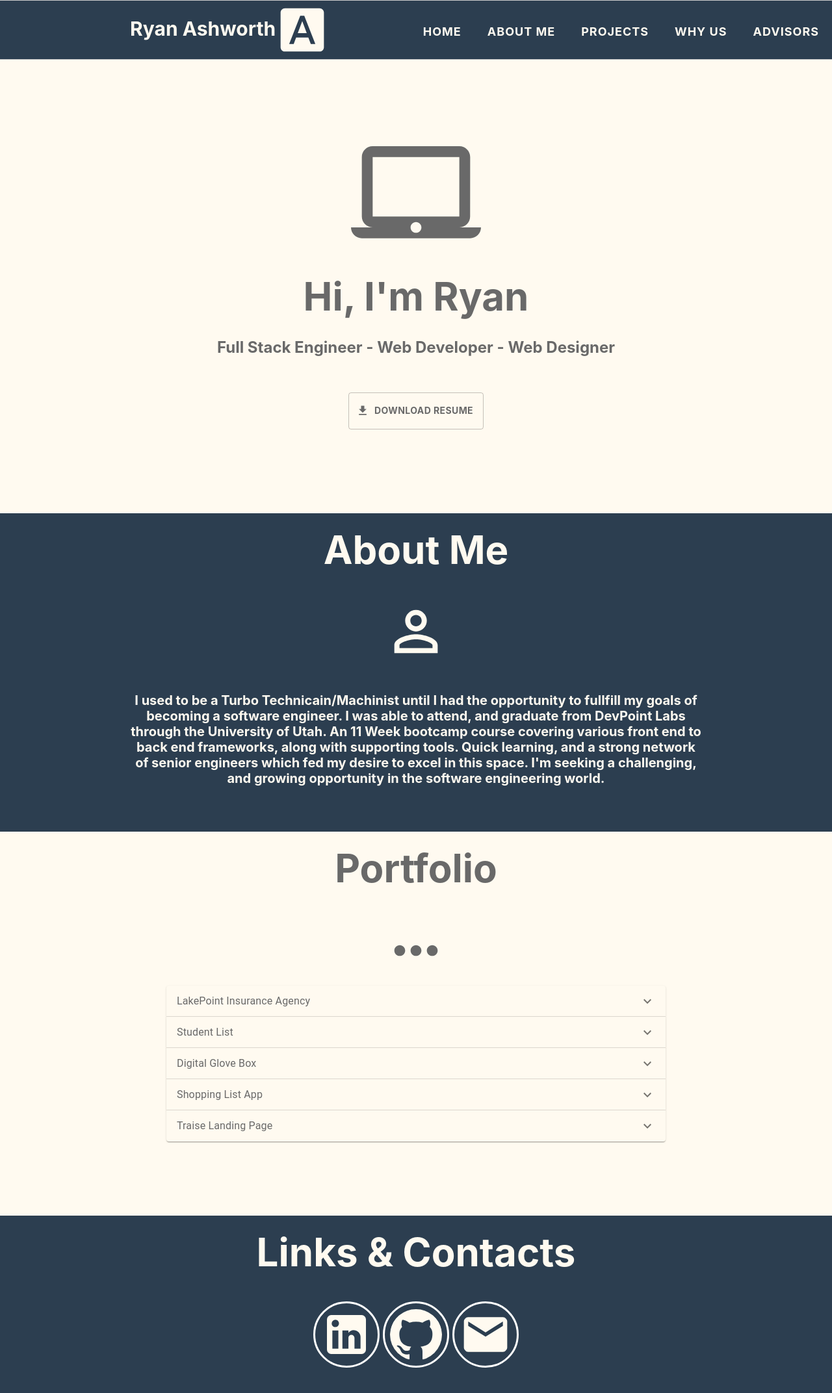
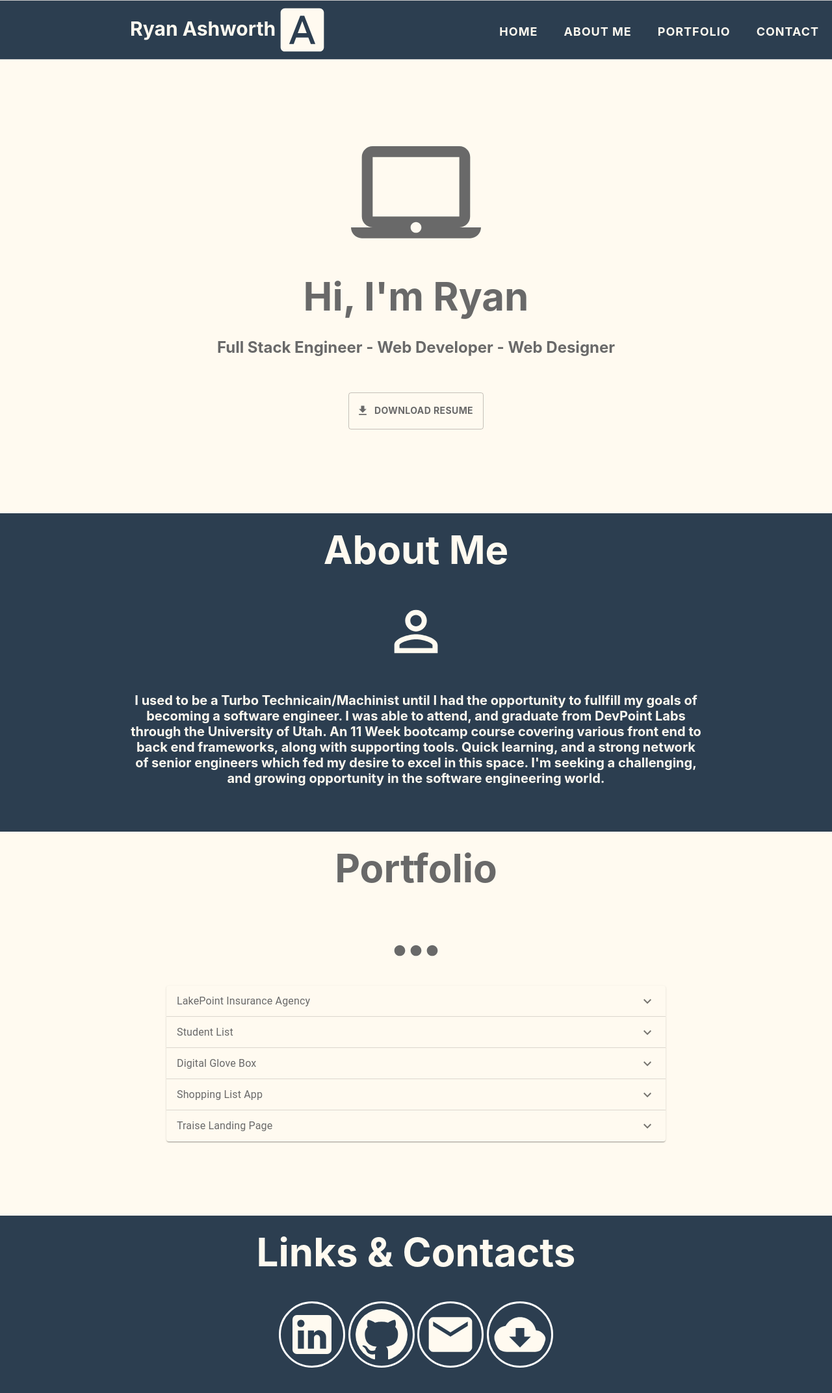
Before and after one commit to RyanAsh93/portfolio_website, a React (Create React App) app: page / in a window 1280 px wide. Shown: the top 2144 px of the page at 65% size. Built offline with nearby package versions, Linux system fonts and the light colour scheme.

Commit message:
contact update

```diff
--- a/src/components/aboutMe.js
+++ b/src/components/aboutMe.js
@@ -10,7 +10,6 @@ const styles = theme => ({
         backgroundColor: '#2c3e50',
         height: '550px',
         width: '100%',
-        // marginTop: '80px',
         paddingTop: '0',
         display: 'block',
         marginBottom: '-100px',
@@ -19,14 +18,12 @@ const styles = theme => ({
     },
 
     aboutHeader: {
-        // position: 'absolute',
           left: '0%',
           right: '0%',
           top: '45%',
           bottom: '10px',
           zIndex: '10',
           paddingTop: '20px',
-        //   paddingBottom: '10px',
           color: '#FFFAF0',
           textAlign: 'center',
           fontSize: '60px',
@@ -35,7 +32,6 @@ const styles = theme => ({
       },
 
       aboutPara: {
-        // position: 'absolute',
           left: '0%',
           right: '0%',
           top: '60%',
--- a/src/components/contact.js
+++ b/src/components/contact.js
@@ -2,12 +2,15 @@ import React from 'react';
 import {
     withStyles,
     Grid,
+    Tooltip,
  } from '@material-ui/core'
 import {
     LinkedIn,
     GitHub,
     Email,
+    CloudDownload,
  } from '@material-ui/icons';
+import MyPDF from './resume.pdf';
 
 const styles = theme => ({
     contactSection: {
@@ -15,7 +18,6 @@ const styles = theme => ({
         backgroundColor: '#2c3e50',
         height: '550px',
         width: '100%',
-        // marginTop: '80px',
         paddingTop: '0',
         display: 'block',
         marginBottom: '-100px',
@@ -24,14 +26,12 @@ const styles = theme => ({
     },
 
     contactHeader: {
-        // position: 'absolute',
           left: '0%',
           right: '0%',
           top: '45%',
           bottom: '10px',
           zIndex: '10',
           paddingTop: '20px',
-        //   paddingBottom: '10px',
           color: '#FFFAF0',
           textAlign: 'center',
           fontSize: '60px',
@@ -40,7 +40,6 @@ const styles = theme => ({
       },
 
     contactIcons: {
-        // justifyContent: 'space-between',
         color: '#FFFAF0',
         fontSize: '80px',
         padding: '8px',
@@ -57,7 +56,7 @@ class Contact extends React.Component {
     render() {
         const { classes } = this.props;
         return (
-            <div id="aboutMe"  className={classes.contactSection}>
+            <div id="contact"  className={classes.contactSection}>
                 <h1 className={classes.contactHeader}>Links & Contacts</h1>
                 <Grid container
                     direction="row"
@@ -65,13 +64,24 @@ class Contact extends React.Component {
                     alignItems="center"
                 >
              <Grid item xs={1}>
-          <a href="https://www.linkedin.com/in/ryansashworth/"><LinkedIn className={classes.contactIcons}/></a>
+             <Tooltip title="LinkedIn" placement="top">
+          <a target="_blank" rel="noopener noreferrer" href="https://www.linkedin.com/in/ryansashworth/"><LinkedIn className={classes.contactIcons}/></a>
+                </Tooltip>
                 </Grid>
              <Grid item xs={1}>
-          <a href="https://github.com/RyanAsh93"><GitHub className={classes.contactIcons}/></a>
+             <Tooltip title="GitHub" placement="top">
+          <a target="_blank" rel="noopener noreferrer" href="https://github.com/RyanAsh93"><GitHub className={classes.contactIcons}/></a>
+          </Tooltip>
                 </Grid>
              <Grid item xs={1}>
+             <Tooltip title="Email" placement="top">
                 <a href="mailto:ryanashworth93@yahoo.com"><Email className={classes.contactIcons}/></a>
+                </Tooltip>
+                </Grid>
+                <Grid item xs={1}>
+             <Tooltip title="Download Resume" placement="top">
+                <a href={MyPDF} download="resume.pdf"><CloudDownload className={classes.contactIcons}/></a>
+                </Tooltip>
                 </Grid>
                 </Grid>
             </div>
@@ -79,6 +89,4 @@ class Contact extends React.Component {
     }
 }
 
-{/* <a className="footerEmail" href="mailto:dan@lakepointins.com"> dan@lakepointins.com</a></li> */}
-
 export default withStyles(styles)(Contact);
--- a/src/components/home.js
+++ b/src/components/home.js
@@ -15,7 +15,6 @@ const styles = theme => ({
         backgroundColor: '#FFFAF0',
         height: '850px',
         width: '100%',
-        // marginTop: '80px',
         paddingTop: '0',
         display: 'block',
         marginBottom: '-100px',
@@ -55,9 +54,6 @@ const styles = theme => ({
       },
 
       homeIcon: {
-        // position: 'absolute',
-        //   left: '0%',
-        //   right: '0%',
           marginLeft: 'auto',
           marginRight: 'auto',
           top: '50%',
@@ -70,7 +66,6 @@ const styles = theme => ({
           fontSize: '200px',
       },
       buttonDownload: {
-        // position: 'absolute',
           marginLeft: 'auto',
           marginRight: 'auto',
           bottom: '-180px',
--- a/src/components/navbar.js
+++ b/src/components/navbar.js
@@ -90,10 +90,10 @@ class Navbar extends React.Component {
           <a href="#home"><FontDownload className={classes.logoIconStyle} /></a>
           {/* <li className={classes.navlist}><a href="#contact" className={classes.navList}>CONTACT</a></li> */}
           {/* <li className='navlist'><a href="#news" className="navLink">NEWS</a></li> */}
-          <li className={classes.navlist}><a href="#advisors" className={classes.navLink}>ADVISORS</a></li>
-          <li className={classes.navlist}><a href="#whyUs" className={classes.navLink}>WHY US</a></li>
+          {/* <li className={classes.navlist}><a href="#advisors" className={classes.navLink}>ADVISORS</a></li> */}
+          <li className={classes.navlist}><a href="#contact" className={classes.navLink}>CONTACT</a></li>
           {/* <li className='navlist'><a href="#testimonial" className="navLink">TESTIMONIALS</a></li> */}
-          <li className={classes.navlist}><a href="#projects" className={classes.navLink}>PROJECTS</a></li>
+          <li className={classes.navlist}><a href="#projects" className={classes.navLink}>PORTFOLIO</a></li>
           <li className={classes.navlist}><a href="#aboutMe" className={classes.navLink}>ABOUT ME</a></li>
           <li className={classes.navlist}><a href="#home" className={classes.navLink}>HOME</a></li>
         </ul>
```
Also changed, not shown: src/components/projects.js (+0 -11 lines).
